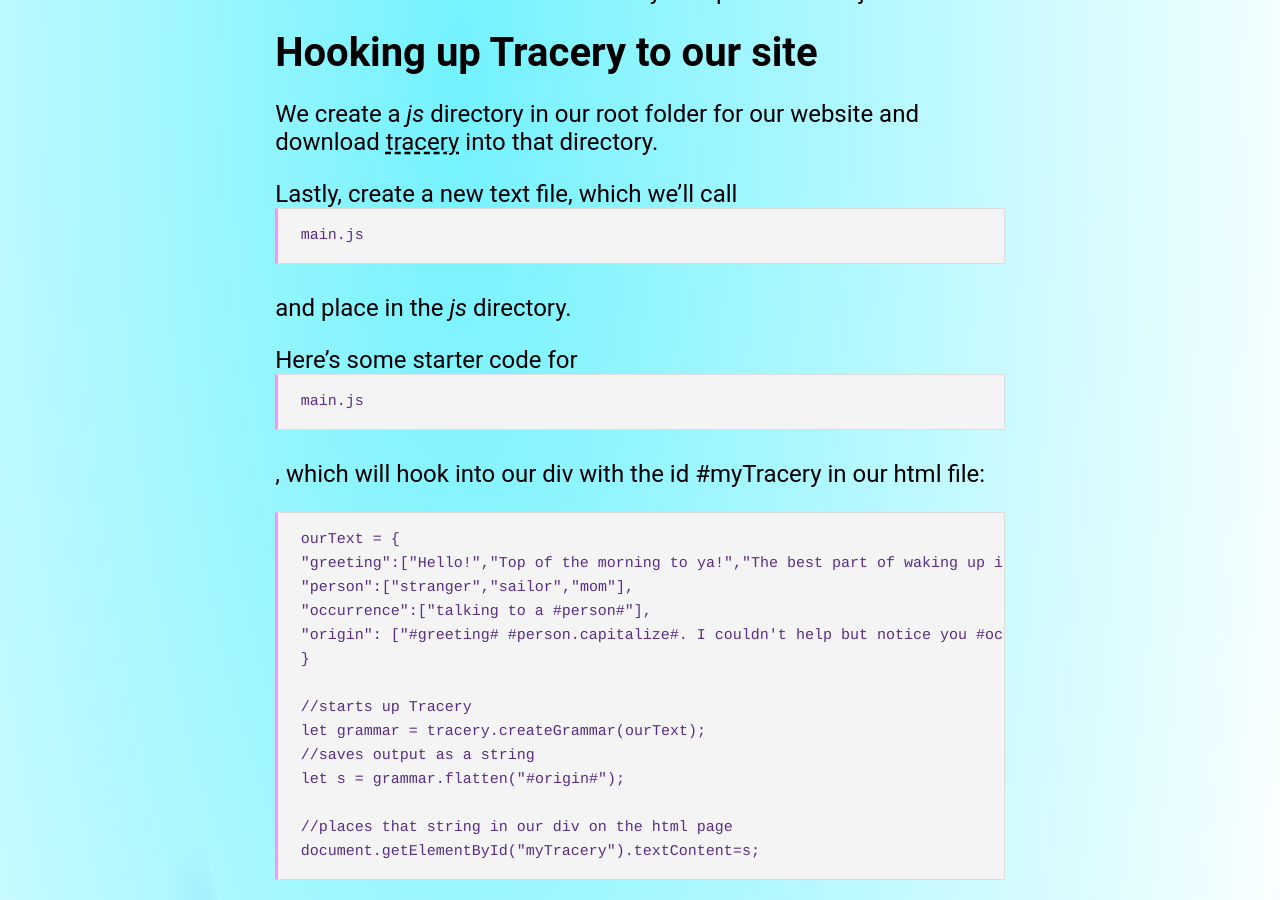
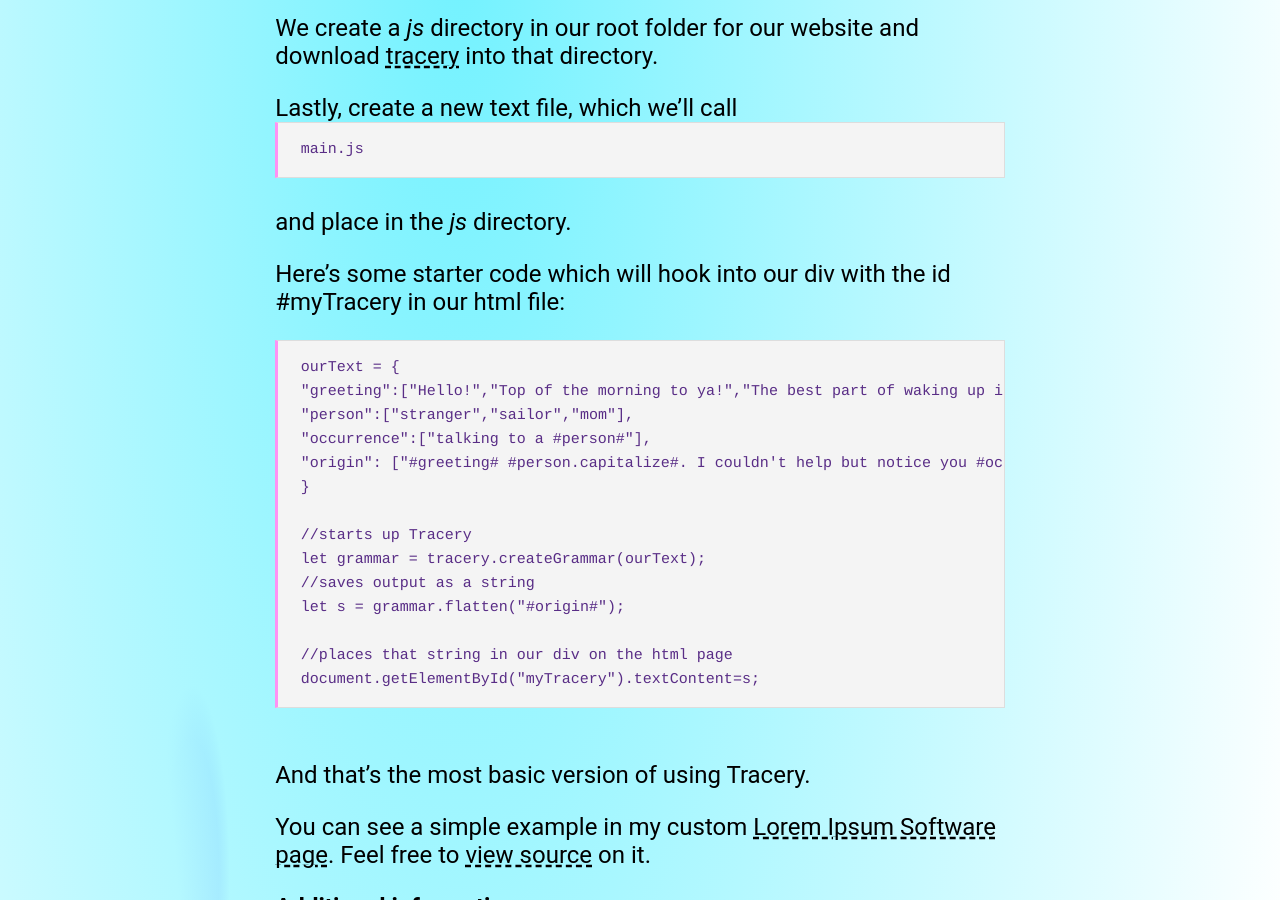
Before and after one commit to lee2sman/nosebook, a Jekyll site: the page built from _posts/2025-01-21-tracery.md, in a window 1280 px wide and 900 px high, scrolled down 3939 px. Built offline with Jekyll 4.4.1, drawn with Linux system fonts in a browser that asks for light colours; some web fonts are replaced.

Commit message:
update log

````diff
--- a/_posts/2025-01-21-tracery.md
+++ b/_posts/2025-01-21-tracery.md
@@ -33,7 +33,7 @@
 
 If you want to try this code out in the online [Tracery Editor](https://tracery.io/editor/) you can remove the original code and paste into the editor. Press *reroll* to see different results.
 
-Tracery also allows us to create more complex grammars, and comes with some nice tooling. You can capitalize a word by adding `.capitalize` for example. These are called *modifiers*. Some other modifiers capitalize all expansion words, add s to pluralize a word, or change present to past tense ("ed").
+Tracery also allows us to create more complex grammars, and comes with some nice tooling. You can capitalize a word by adding **.capitalize** for example. These are called *modifiers*. Some other modifiers capitalize all expansion words, add s to pluralize a word, or change present to past tense ("ed").
 
 ```
 "origin": ["#greeting# #person.capitalize#."]
@@ -92,7 +92,7 @@
 
 Lastly, create a new text file, which we'll call `main.js` and place in the *js* directory.
 
-Here's some starter code for `main.js`, which will hook into our div with the id #myTracery in our html file:
+Here's some starter code which will hook into our div with the id #myTracery in our html file:
 
 ```js
 ourText = {
````
Also changed, not shown: log.md (+1 -1 lines).
